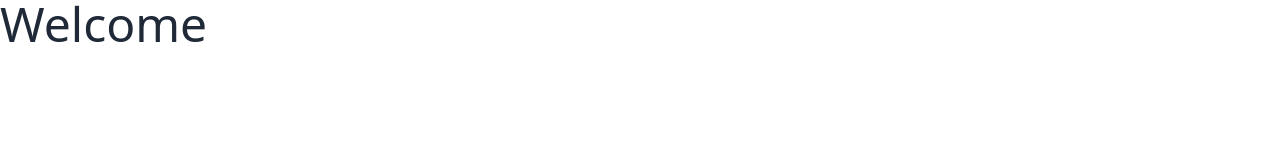
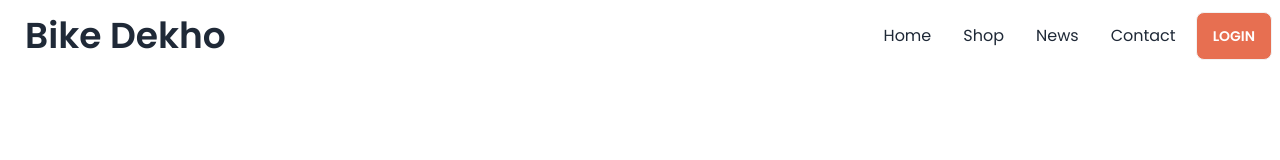
Before and after one commit to soikot-dev/biker-zone, a plain HTML site: page index.html in a window 1280 px wide. Drawn offline with nearby package versions, Linux system fonts and the light colour scheme.

Commit message:
navbar part complete

```diff
--- a/index.html
+++ b/index.html
@@ -4,16 +4,68 @@
     <meta charset="UTF-8">
     <meta name="viewport" content="width=device-width, initial-scale=1.0">
     <title>Biker-Zone</title>
+    <!-- Tailwind & DaisyUI CDN Link -->
     <link href="https://cdn.jsdelivr.net/npm/daisyui@3.4.0/dist/full.css" rel="stylesheet" type="text/css" />
     <script src="https://cdn.tailwindcss.com"></script>
+    <!-- Google Fonts -->
+    <link rel="preconnect" href="https://fonts.googleapis.com">
+    <link rel="preconnect" href="https://fonts.gstatic.com" crossorigin>
+    <link href="https://fonts.googleapis.com/css2?family=Poppins:wght@400;500;600;700;800;900&display=swap" rel="stylesheet">
+    <!-- Tailwind Custome styles -->
+    <script>
+        tailwind.config = {
+          theme: {
+            extend: {
+              colors: {
+                clifford: '#da373d',
+                'primary-clr': '#E76F51',
+              }
+            }
+          }
+        }
+      </script>
+    <!-- Styles -->
+    <style>
+        .font-popins{
+            font-family: 'Poppins', sans-serif;
+        }
+    </style>
 </head>
-<body>
+<body class="font-popins">
 <!-- Header Part-->
-    <header>
-        <h1 class="text-5xl">Welcome</h1>
+    <header class="md:container md:mx-auto">
+        <nav>
+            <div class="navbar bg-base-100">
+                <div class="flex-1">
+                  <div class="dropdown">
+                    <label tabindex="0" class="btn btn-ghost lg:hidden">
+                      <svg xmlns="http://www.w3.org/2000/svg" class="h-5 w-5" fill="none" viewBox="0 0 24 24" stroke="currentColor"><path stroke-linecap="round" stroke-linejoin="round" stroke-width="2" d="M4 6h16M4 12h8m-8 6h16" /></svg>
+                    </label>
+                    <ul tabindex="0" class="menu menu-sm dropdown-content mt-3 z-[1] p-2 shadow bg-base-100 rounded-box w-52 text-base">
+                      <li><a>Home</a></li>
+                      <li><a>Shop</a></li>
+                      <li><a>News</a></li>
+                      <li><a>Contact</a></li>
+                    </ul>
+                  </div>
+                  <a class="btn btn-ghost normal-case text-4xl">Bike Dekho</a>
+                </div>
+                <div class="navbar-center hidden lg:flex">
+                  <ul class="menu menu-horizontal px-1 text-base">
+                    <li><a>Home</a></li>
+                    <li><a>Shop</a></li>
+                    <li><a>News</a></li>
+                    <li><a>Contact</a></li>
+                  </ul>
+                </div>
+                <div class="">
+                  <a class="btn bg-primary-clr text-white">Login</a>
+                </div>
+              </div>
+        </nav>
     </header>
 <!-- Main Part -->
-    <main>
+    <main class="md:container md:mx-auto">
 
     </main>
 <!-- Footer Part -->
```
